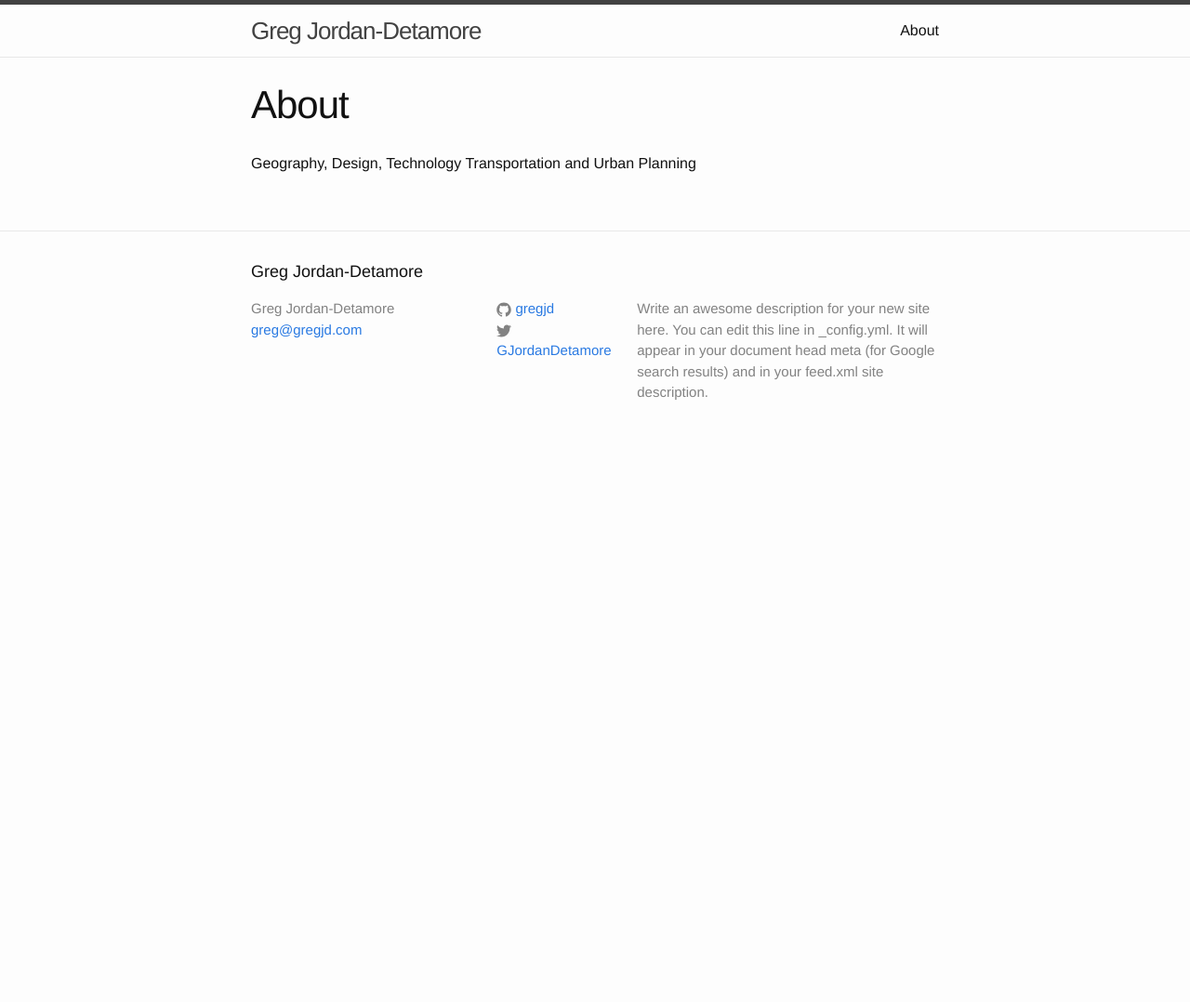
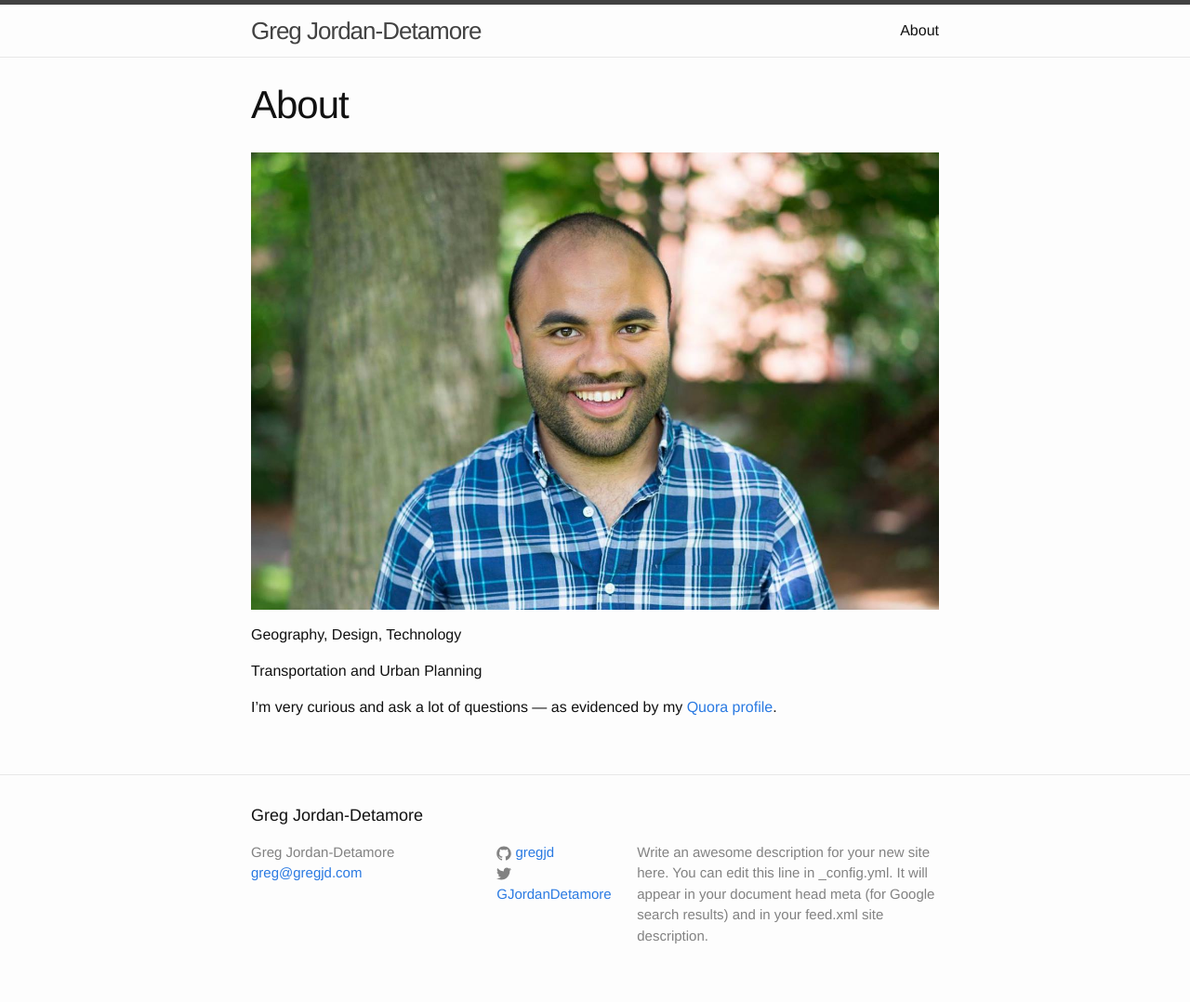
Before and after one commit to gregjd/gregjd.github.io, a Jekyll site: the page built from about/index.md, in a window 1280 px wide. Shown: the whole page at 93% size. Built offline with Jekyll 4.4.1, drawn with Linux system fonts in a browser that asks for light colours; Markdown is read by kramdown in place of the engine named in the settings; before the commit the page ends 900 px from its top, so only the background shows below that.

Commit message:
Update "about"

```diff
--- a/about/index.md
+++ b/about/index.md
@@ -3,5 +3,15 @@ layout: page
 title: About
 ---
 
+![Profile picture](/images/Profile_Pic_Cropped.png)
+
+
+
 Geography, Design, Technology
+
 Transportation and Urban Planning
+
+
+
+
+I'm very curious and ask a lot of questions --- as evidenced by my [Quora profile](http://www.quora.com/Greg-Jordan-Detamore).
```
